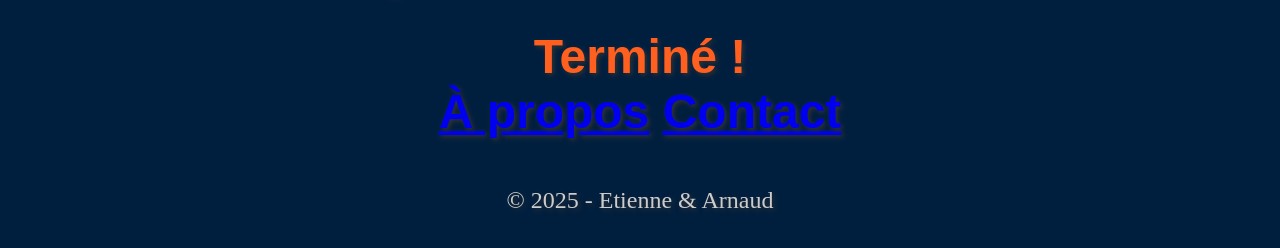
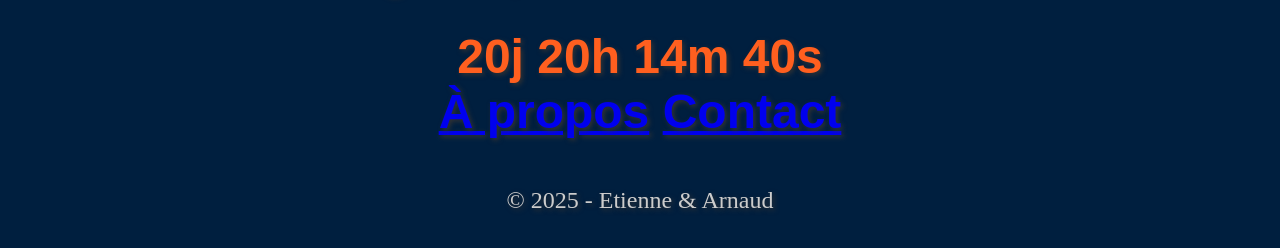
Before and after one commit to Sunnyjuicy/JusDeSoleil, a plain HTML site: page index.html in a window 1280 px wide. Shown: the part 324-572 px from the top of the page. Drawn offline with Linux system fonts and the light colour scheme; a web font is replaced by a local one.

Commit message:
Update index.html

```diff
--- a/index.html
+++ b/index.html
@@ -22,13 +22,14 @@
 <script>
   const countdownElement = document.getElementById("countdown");
 
-  // Date actuelle
-  const now = new Date("2025-05-17T18:30:00");
-  // Date dans 3 semaines (21 jours)
-  const targetDate = new Date(now + 22 * 24 * 60 * 60 * 1000);
+  // Date de départ fixe
+  const startDate = new Date("2025-05-17T18:30:00");
+
+  // Date cible = 3 semaines (21 jours) après cette date
+  const targetDate = new Date(startDate.getTime() + 21 * 24 * 60 * 60 * 1000);
 
   function updateCountdown() {
-    const now = new Date();
+    const now = new Date().getTime(); // on recalcule l'heure actuelle
     const distance = targetDate - now;
 
     if (distance <= 0) {
@@ -41,13 +42,11 @@
     const minutes = Math.floor((distance % (1000 * 60 * 60)) / (1000 * 60));
     const seconds = Math.floor((distance % (1000 * 60)) / 1000);
 
-    countdownElement.innerHTML =
-      `${days}j ${hours}h ${minutes}m ${seconds}s`;
+    countdownElement.innerHTML = `${days}j ${hours}h ${minutes}m ${seconds}s`;
   }
 
-  // Mise à jour toutes les secondes
   setInterval(updateCountdown, 1000);
-  updateCountdown(); // appel initial
+  updateCountdown();
 </script>
 
       <a href="#apropos">À propos</a>
```
